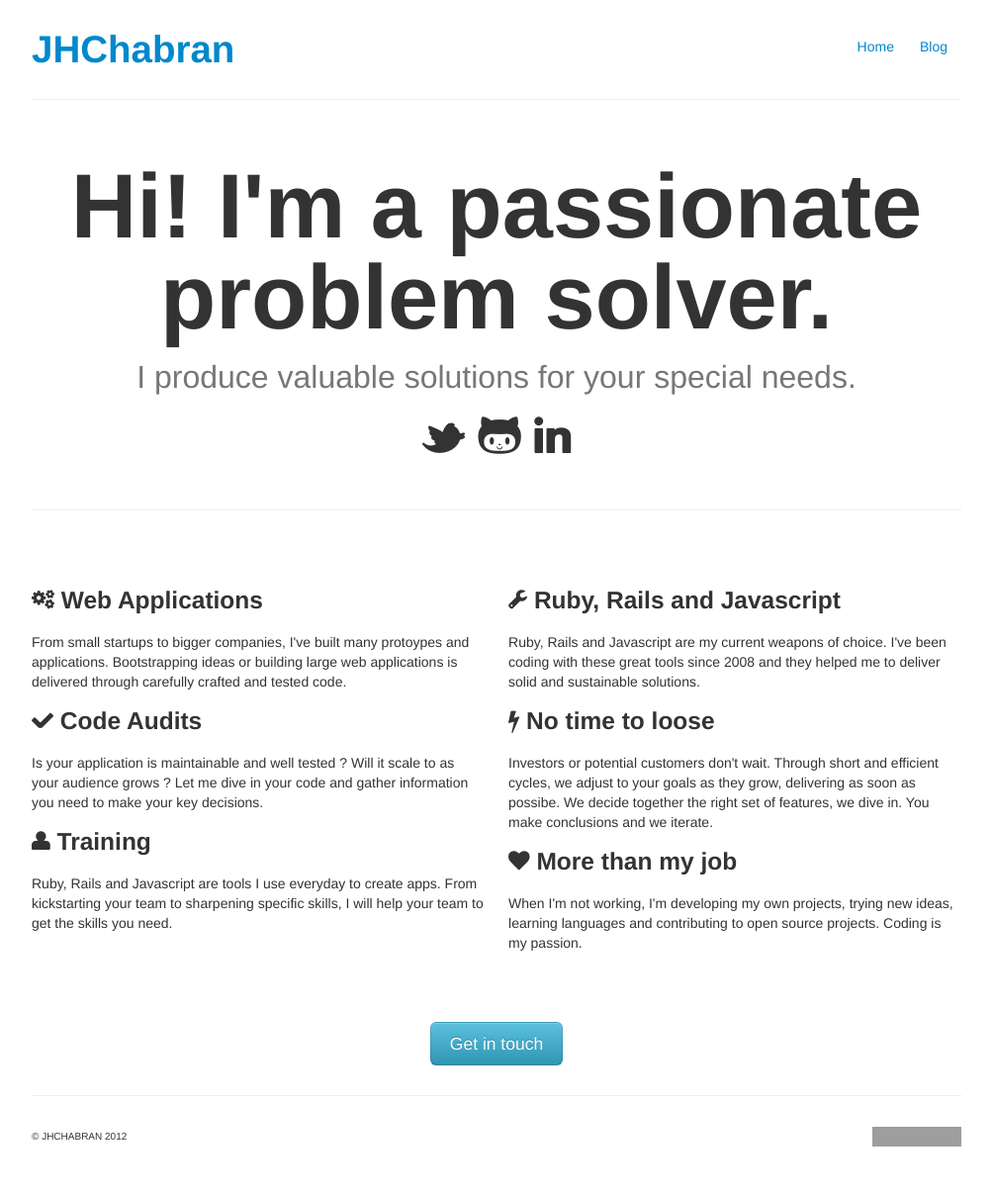
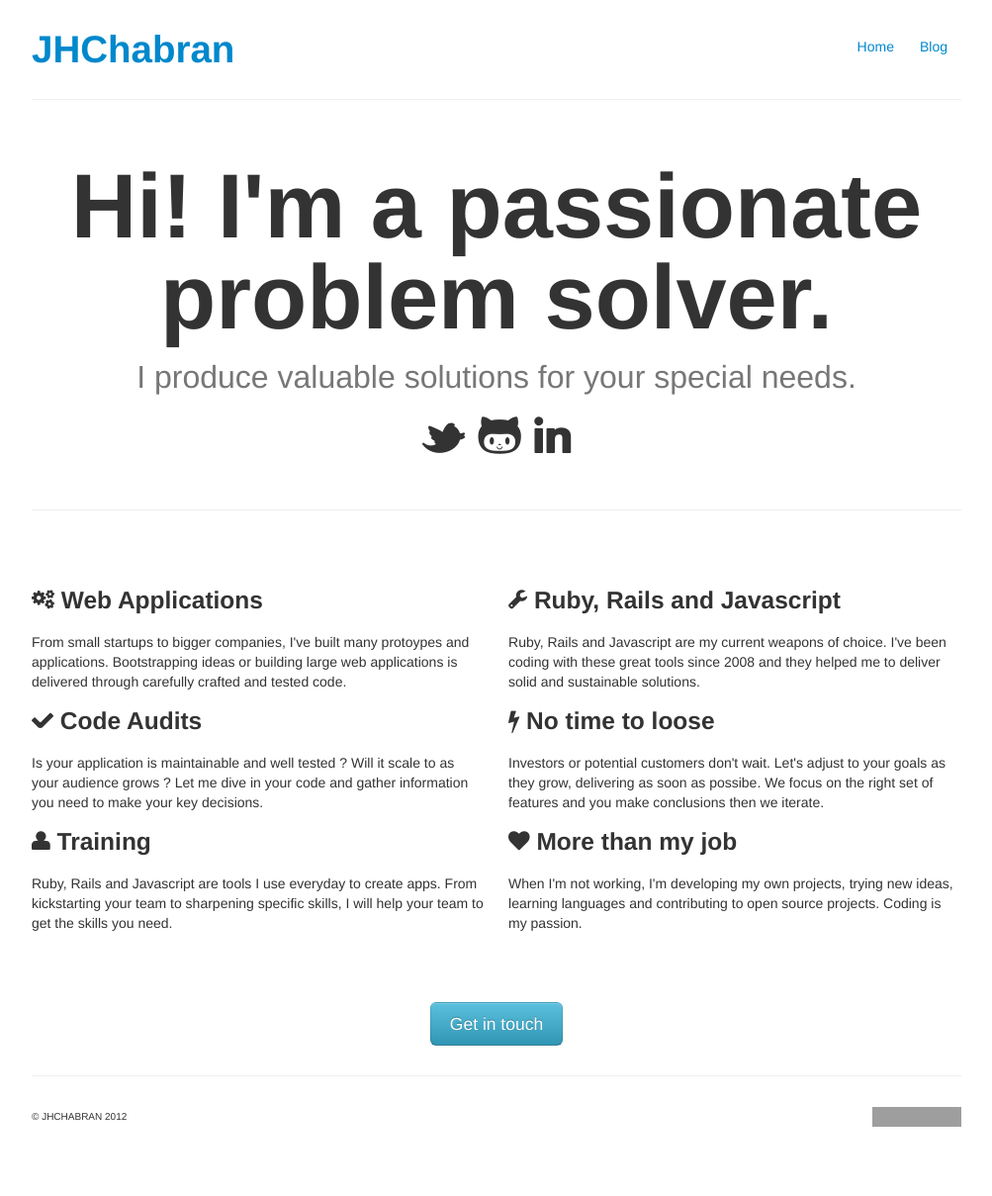
Before and after one commit to jhchabran/jhchabran.github.com, a Jekyll site: the page built from index.html, in a window 1280 px wide. Shown: the whole page at 99% size, without its empty margins (138-1141 px from the left). Built offline with Jekyll 4.4.1, drawn with Linux system fonts in a browser that asks for light colours; Markdown is read by kramdown in place of the engine named in the settings; comment, search, counter and statistics services are not loaded; grey boxes are pictures that could not be loaded.

Commit message:
Rework text

```diff
--- a/index.html
+++ b/index.html
@@ -40,7 +40,7 @@ no_subtitle: true
     <p>Ruby, Rails and Javascript are my current weapons of choice. I've been coding with these great tools since 2008 and they helped me to deliver solid and sustainable solutions. </p>
 
     <h3><i class="icon-bolt"></i> No time to loose</h3>
-    <p>Investors or potential customers don't wait. Through short and efficient cycles, we adjust to your goals as they grow, delivering as soon as possibe. We decide together the right set of features, we dive in. You make conclusions and we iterate. </p>
+    <p>Investors or potential customers don't wait. Let's adjust to your goals as they grow, delivering as soon as possibe. We focus on the right set of features and you make conclusions then we iterate. </p>
 
     <h3><i class="icon-heart"></i> More than my job</h3>
     <p>When I'm not working, I'm developing my own projects, trying new ideas, learning languages and contributing to open source projects. Coding is my passion.</p>
```
